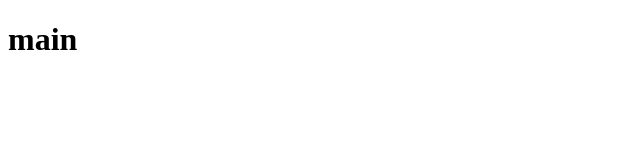
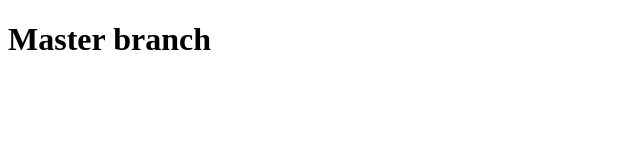
Before and after one commit to moazahmed132/git-braching-study, a plain HTML site: page index.html in a window 1280 px wide. Shown: the whole page, without its empty margins (0-640 px from the left). Drawn offline with Linux system fonts and the light colour scheme.

Commit message:
master branch commit

```diff
--- a/index.html
+++ b/index.html
@@ -9,7 +9,7 @@
 
 <body>
 
-  <h1>main </h1>
+  <h1>Master branch </h1>
   <script src="main.js"></script>
 </body>
 
```
